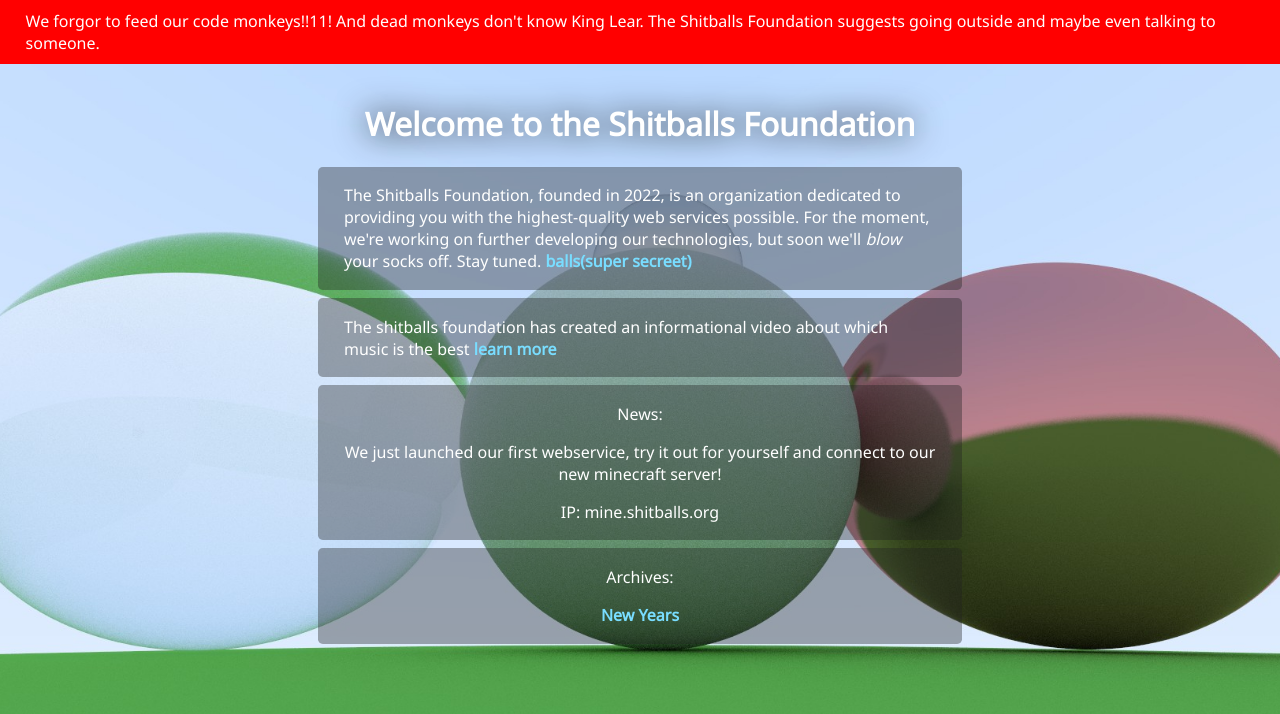
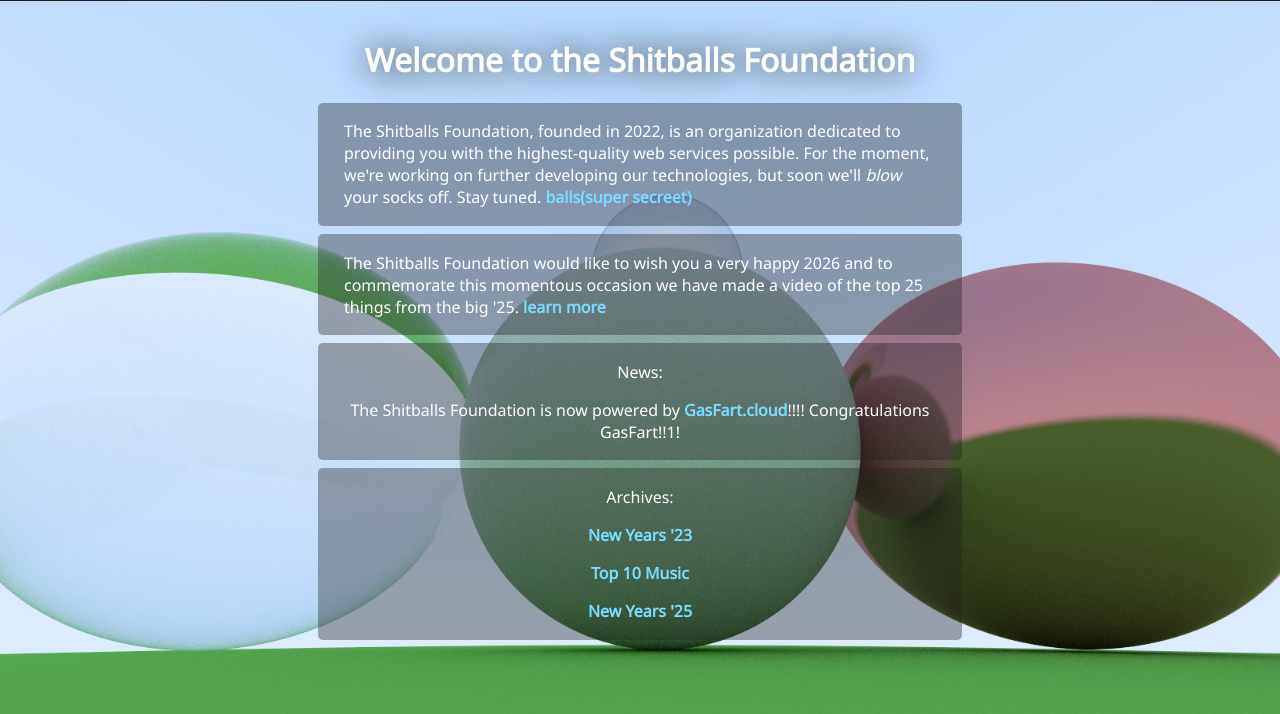
Before and after one commit to vincens2005/Shitballs-website, a plain HTML site: page index.html in a window 1280 px wide. Drawn offline with Linux system fonts and the light colour scheme.

Commit message:
big 26 new year !!

```diff
--- a/index.html
+++ b/index.html
@@ -9,7 +9,7 @@
 		</link>
 	</head>
 	<body>
-		<div class="scary-banner">
+		<div class="scary-banner hidden">
 			We forgor to feed our code monkeys!!11! And dead monkeys don't know King Lear. The Shitballs Foundation suggests going outside and maybe even talking to someone.
 		</div>
 		<div class="center" id="main">
@@ -26,23 +26,24 @@
 			</div>
 			<div class="graycard center">
 				<p class="text-left">
-					The shitballs foundation has created an informational video about which music is the best
-					<a href="top10music.html">learn more</a>
+					The Shitballs Foundation would like to wish you a very happy 2026 and to commemorate this momentous occasion we have made a video of the top 25 things from the big '25.
+					<a href="big25.html">learn more</a>
 				</p>
 
 			</div>
 			<div class="graycard center">
 				<p class="text-left">
 					<p>News:</p>
-					<p>We just launched our first webservice, try it out for yourself and connect to our new minecraft server!</p>
-					IP: mine.shitballs.org
+					<p>The Shitballs Foundation is now powered by <a href="https://gasfart.cloud">GasFart.cloud</a>!!!! Congratulations GasFart!!1!</p>
 
 				</p>
 			</div>
 			<div class="graycard center">
 				<p class="text-left">
 					<p>Archives:</p>
-					<p><a href="merryhapplynewyears.html">New Years</a></p>
+					<p><a href="merryhapplynewyears.html">New Years '23</a></p>
+					<p><a href="top10music.html">Top 10 Music</a></p>
+					<p><a href="big25.html">New Years '25</a></p>
 				</p>
 			</div>
 		</div>
--- a/style.css
+++ b/style.css
@@ -35,6 +35,9 @@
 	background-image: url("/newyear.jpg");
 }
 
+.hidden {
+	display: none;
+}
 
 .center {
 	margin-left: auto;
```
Also changed, not shown: big25.html (renamed from merryhapplynewyears.html, +2 -2 lines).
